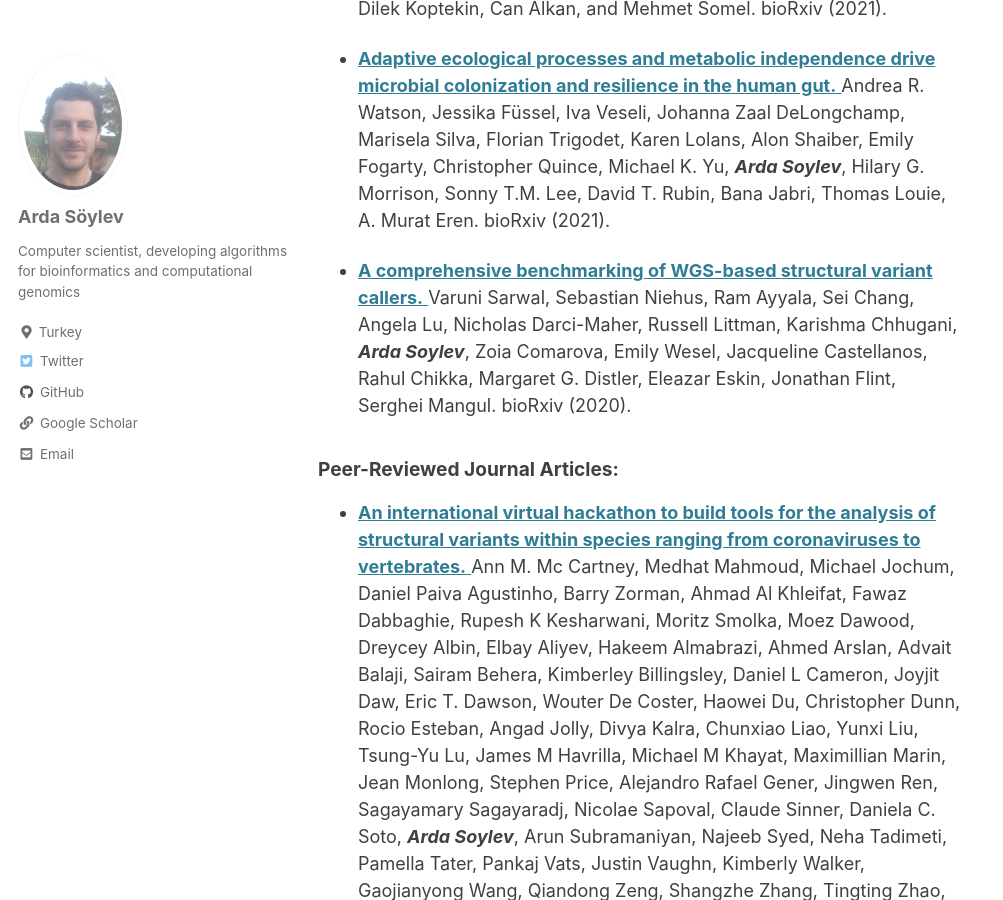
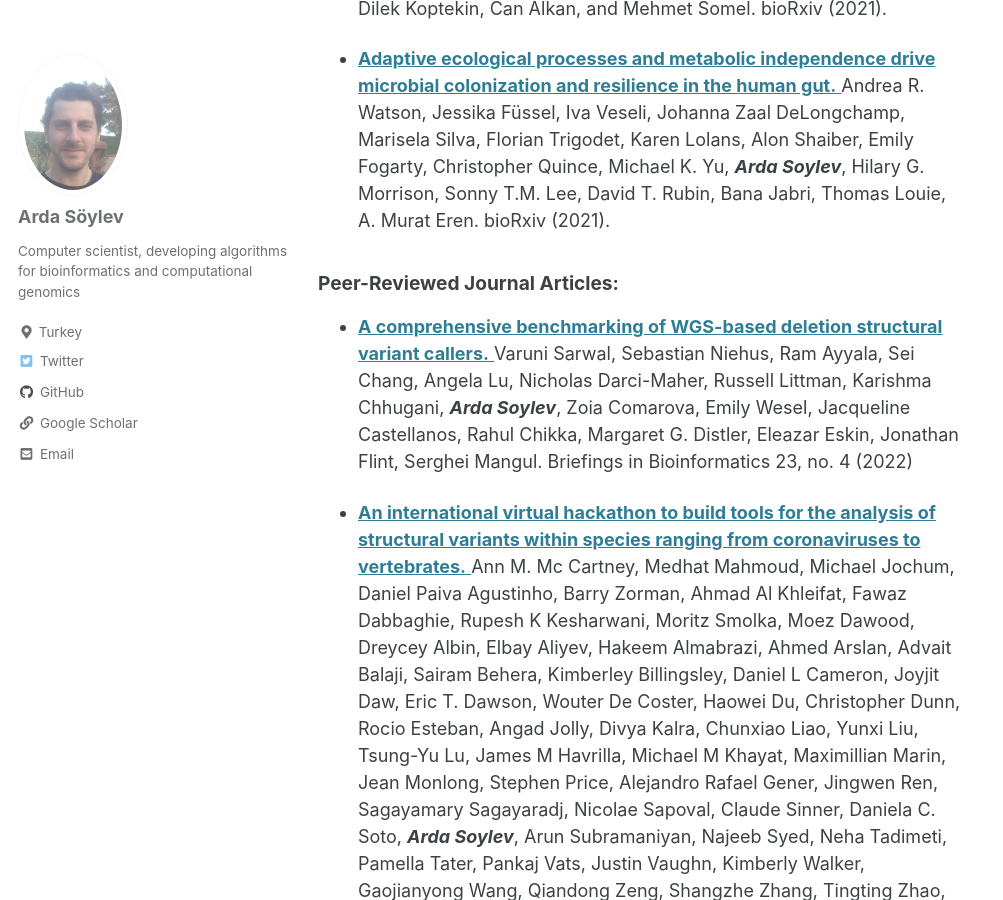
Before and after one commit to asylvz/asylvz.github.io, a Jekyll site: the page built from _pages/research.md, in a window 1280 px wide and 900 px high, scrolled down 1091 px. Shown: the whole window, without its empty margins (0-1003 px from the left). Built offline with Jekyll 4.4.1, drawn with Linux system fonts in a browser that asks for light colours; cached includes are drawn as plain includes.

Commit message:
Updated research

```diff
--- a/_pages/research.md
+++ b/_pages/research.md
@@ -21,6 +21,7 @@ Inflammatory Effect (TÜBİTAK-1001, PI: Dr. Kivanc Bilecen)
 
 - <strong><em>Soylev, Arda</em></strong> (2013),<a href="http://earsiv.etu.edu.tr/handle/20.500.11851/914" ><strong>"Biyolojik Veritabanlarında Etkin Benzerlik Hesaplama”</strong></a>, Master of Science Thesis, TOBB Economy and Technology University
 
+
 <h4>Unpublished preprints:</h4>
 
 - <a href="https://www.biorxiv.org/content/10.1101/2022.06.06.491147v1.abstract"><strong>MTaxi: A comparative tool for taxon identification of ultra low coverage ancient genomes</strong></a> Atağ, Gözde, Kıvılcım Başak Vural, Damla Kaptan, Mustafa Özkan, Dilek Koptekin, Ekin Sağlıcan, Sevcan Doğramacı, Mevlüt Köz, Ardan Yılmaz, <strong><em>Arda Söylev</em></strong>, İnci Togan, Mehmet Somel, Füsun Özer. bioRxiv (2022).
@@ -29,9 +30,10 @@ Inflammatory Effect (TÜBİTAK-1001, PI: Dr. Kivanc Bilecen)
 
 - <a href="https://www.biorxiv.org/content/10.1101/2021.03.02.433653v2.abstract"> <strong> Adaptive ecological processes and metabolic independence drive microbial colonization and resilience in the human gut.</strong> </a> Andrea R. Watson, Jessika Füssel, Iva Veseli, Johanna Zaal DeLongchamp, Marisela Silva, Florian Trigodet, Karen Lolans, Alon Shaiber, Emily Fogarty, Christopher Quince, Michael K. Yu, <strong><em>Arda Soylev</em></strong>, Hilary G. Morrison, Sonny T.M. Lee, David T. Rubin, Bana Jabri, Thomas Louie, A. Murat Eren. bioRxiv (2021).
 
-- <a href="https://www.biorxiv.org/content/10.1101/2020.04.16.045120v6.abstract"><strong> A comprehensive benchmarking of WGS-based structural variant callers.</strong> </a> Varuni Sarwal, Sebastian Niehus, Ram Ayyala, Sei Chang, Angela Lu, Nicholas Darci-Maher, Russell Littman, Karishma Chhugani, <strong><em>Arda Soylev</em></strong>, Zoia Comarova, Emily Wesel, Jacqueline Castellanos, Rahul Chikka, Margaret G. Distler, Eleazar Eskin, Jonathan Flint, Serghei Mangul. bioRxiv (2020).
 
  <h4>Peer-Reviewed Journal Articles:</h4>
+
+ - <a href="https://www.biorxiv.org/content/10.1101/2020.04.16.045120v6.abstract"><strong> A comprehensive benchmarking of WGS-based deletion structural variant callers.</strong> </a> Varuni Sarwal, Sebastian Niehus, Ram Ayyala, Sei Chang, Angela Lu, Nicholas Darci-Maher, Russell Littman, Karishma Chhugani, <strong><em>Arda Soylev</em></strong>, Zoia Comarova, Emily Wesel, Jacqueline Castellanos, Rahul Chikka, Margaret G. Distler, Eleazar Eskin, Jonathan Flint, Serghei Mangul. Briefings in Bioinformatics 23, no. 4 (2022)
 
 - <a href="https://f1000research.com/articles/10-246"> <strong> An international virtual hackathon to build tools for the analysis of structural variants within species ranging from coronaviruses to vertebrates.</strong> </a> Ann M. Mc Cartney, Medhat Mahmoud, Michael Jochum, Daniel Paiva Agustinho, Barry Zorman, Ahmad Al Khleifat, Fawaz Dabbaghie, Rupesh K Kesharwani, Moritz Smolka, Moez Dawood, Dreycey Albin, Elbay Aliyev, Hakeem Almabrazi, Ahmed Arslan, Advait Balaji, Sairam Behera, Kimberley Billingsley, Daniel L Cameron, Joyjit Daw, Eric T. Dawson, Wouter De Coster, Haowei Du, Christopher Dunn, Rocio Esteban, Angad Jolly, Divya Kalra, Chunxiao Liao, Yunxi Liu, Tsung-Yu Lu, James M Havrilla, Michael M Khayat, Maximillian Marin, Jean Monlong, Stephen Price, Alejandro Rafael Gener, Jingwen Ren, Sagayamary Sagayaradj, Nicolae Sapoval, Claude Sinner, Daniela C. Soto, <strong><em>Arda Soylev</em></strong>, Arun Subramaniyan, Najeeb Syed, Neha Tadimeti, Pamella Tater, Pankaj Vats, Justin Vaughn, Kimberly Walker, Gaojianyong Wang, Qiandong Zeng, Shangzhe Zhang, Tingting Zhao, Bryce Kille, Evan Biederstedt, Mark Chaisson, Adam English, Zev Kronenberg, Todd J. Treangen, Timothy Hefferon, Chen-Shan Chin, Ben Busby, Fritz J Sedlazeck. F1000Research (2021): 10(246), 246.
 
```
